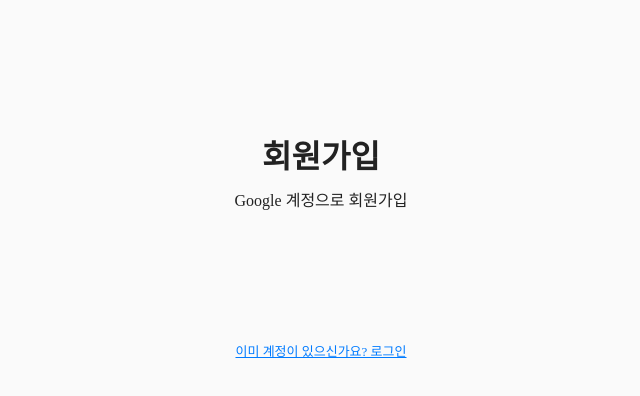
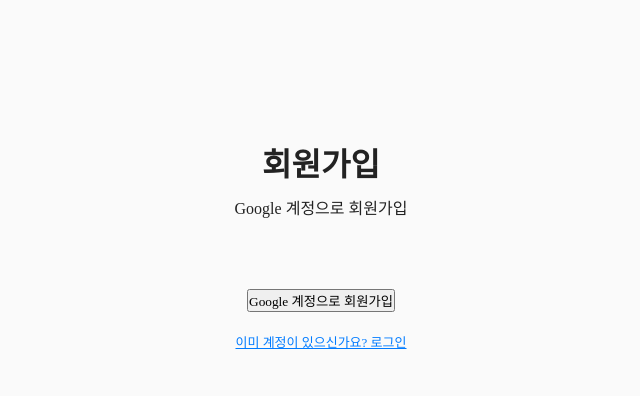
Before and after one commit to elroi773/manna_pray_project, a React (Vite) app: page /join in a window 1280 px wide. Shown: the top 396 px of the page, without its empty margins (319-959 px from the left). Built offline with nearby package versions, Linux system fonts and the light colour scheme; a web font is replaced by a local one.

Commit message:
firebase으로 로그인하면 username 보이게

```diff
--- a/src/Join/join.jsx
+++ b/src/Join/join.jsx
@@ -1,13 +1,29 @@
-// src/Join/join.jsx
 import React, { useState } from "react";
-import { GoogleLogin } from "@react-oauth/google";
-import { jwtDecode } from "jwt-decode";
 import { useNavigate } from "react-router-dom";
+import { auth, provider } from "../firebase";
+import { signInWithPopup } from "firebase/auth";
 import "./join.css";
 
 function Join() {
   const [user, setUser] = useState(null);
   const navigate = useNavigate();
+
+  const handleGoogleSignUp = async () => {
+    try {
+      const result = await signInWithPopup(auth, provider);
+      const user = result.user;
+      console.log("회원가입 사용자 (Firebase):", user);
+      setUser({
+        name: user.displayName,
+        email: user.email,
+        photoURL: user.photoURL,
+        uid: user.uid,
+      });
+      navigate("/");
+    } catch (error) {
+      console.error("회원가입 실패:", error);
+    }
+  };
 
   return (
     <div className="auth-page">
@@ -16,17 +32,7 @@
         {!user ? (
           <>
             <p>Google 계정으로 회원가입</p>
-            <GoogleLogin
-              onSuccess={(credentialResponse) => {
-                const decoded = jwtDecode(credentialResponse.credential);
-                console.log("회원가입 사용자:", decoded);
-                setUser(decoded);
-                navigate("/");
-              }}
-              onError={() => {
-                console.log("회원가입 실패");
-              }}
-            />
+            <button onClick={handleGoogleSignUp}>Google 계정으로 회원가입</button>
             <p className="auth-link" onClick={() => navigate("/login")}>
               이미 계정이 있으신가요? 로그인
             </p>
```
